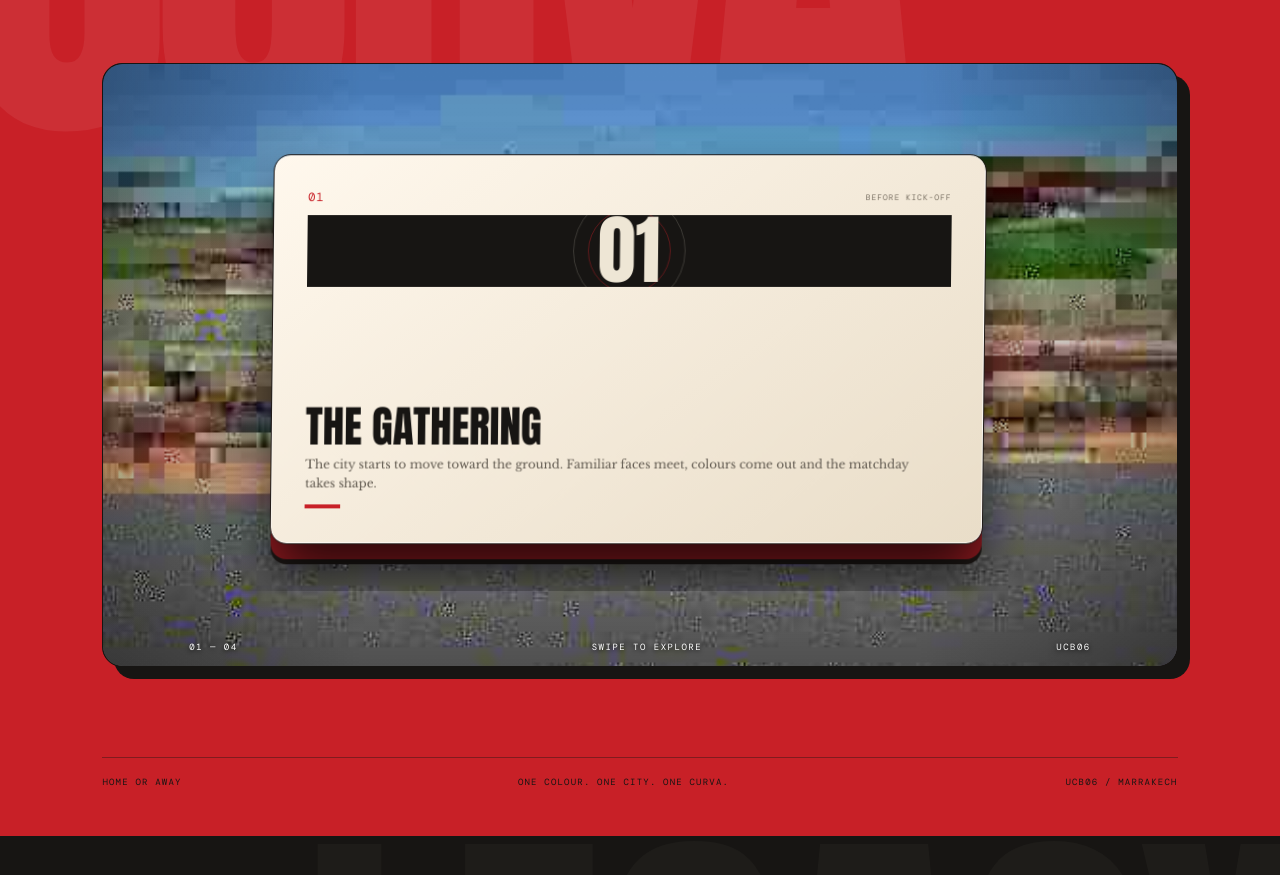
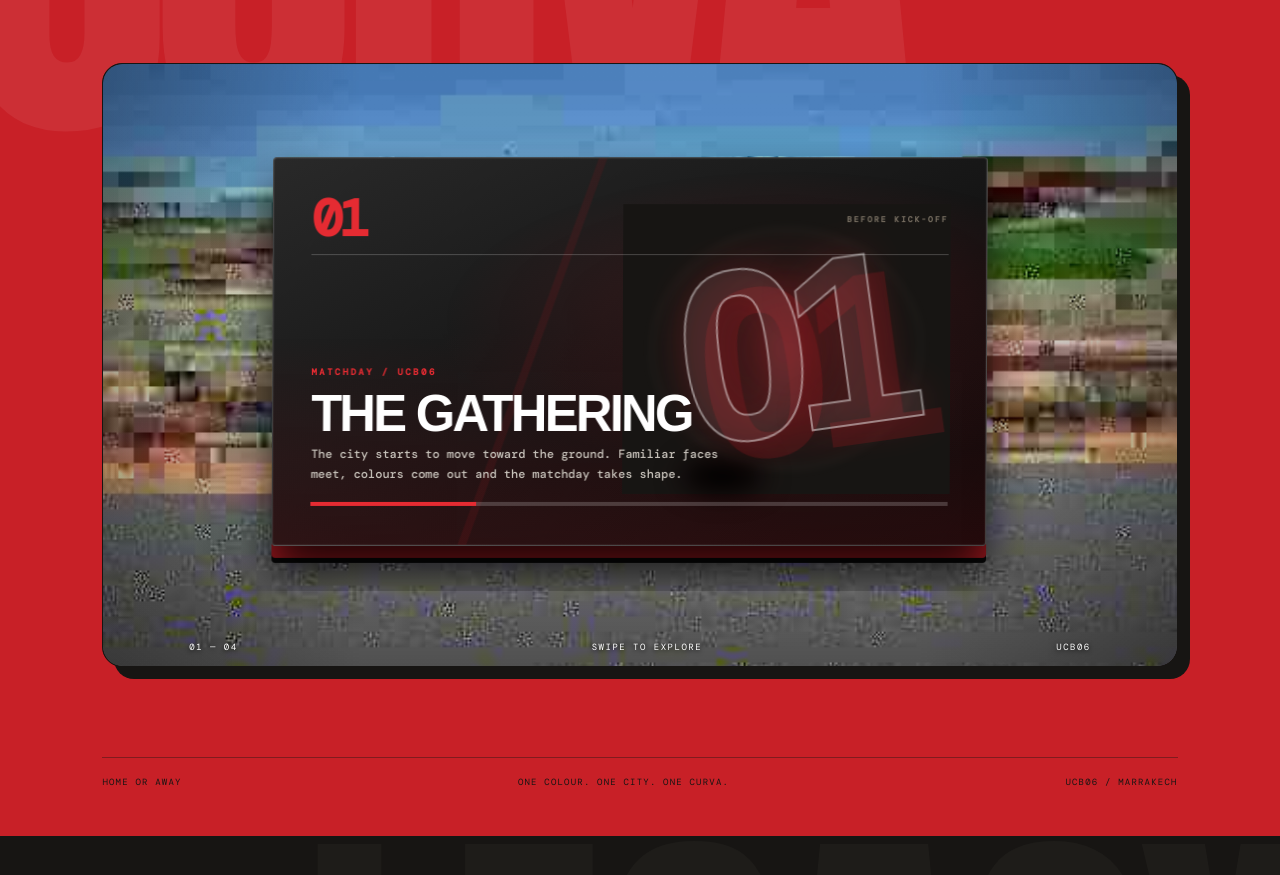
Before and after one commit to aouidate47/ucb06, a Next.js app: page / in a window 1280 px wide. Shown: the part 3432-4307 px from the top of the page. Built offline with nearby package versions, Linux system fonts and the light colour scheme.

Commit message:
Style matchday slides as LaLiga pre-match player reveals

```diff
--- a/app/globals.css
+++ b/app/globals.css
@@ -751,3 +751,71 @@ footer:before{content:'CRAZY BOYS';position:absolute;z-index:-1;right:-3vw;top:6
  .stadium-pitch-overlay .ritual-card-copy p{font-size:7px;line-height:1.35}
  .stadium-swipe-note{font-size:6px;letter-spacing:.4px}
 }
+
+
+/* LaLiga-style pre-match player reveal treatment for the four matchday slides */
+.stadium-pitch-overlay .ritual-card{
+  color:#f7f3eb!important;
+  background:linear-gradient(155deg,#292929 0%,#111 62%,#080808 100%)!important;
+  border:1px solid #ffffff35!important;
+  border-radius:4px!important;
+  outline:0!important;
+  box-shadow:0 28px 45px #000c,0 12px 0 #a71920,0 17px 0 #080808, inset 0 0 0 1px #ffffff0b!important;
+  transform:rotateY(-7deg) rotateX(2deg) translateZ(85px)!important;
+  padding:clamp(20px,3vw,42px)!important;
+}
+.stadium-pitch-overlay .ritual-card:nth-child(even){transform:rotateY(7deg) rotateX(2deg) translateZ(85px)!important}
+.stadium-pitch-overlay .ritual-card:before{
+  content:"";position:absolute;inset:0;pointer-events:none;opacity:.95;
+  background:linear-gradient(110deg,transparent 0 38%,#a7192026 38.2% 39%,transparent 39.2%),
+  radial-gradient(ellipse at 72% 42%,#a719203d 0%,transparent 48%),
+  linear-gradient(0deg,#a7192030,transparent 55%);
+}
+.stadium-pitch-overlay .ritual-card-top{position:relative;z-index:2;display:flex;align-items:center;justify-content:space-between;color:#d5d0c8!important;font:700 10px 'DM Mono',monospace;letter-spacing:2px;text-transform:uppercase;border-bottom:1px solid #ffffff35;padding-bottom:12px}
+.stadium-pitch-overlay .ritual-card-top span:first-child{font-size:clamp(28px,4vw,54px);line-height:.9;color:#e52b32!important;font-weight:900;letter-spacing:-3px}
+.stadium-pitch-overlay .ritual-graphic{
+  position:absolute!important;z-index:1;right:5%;top:12%;width:46%!important;height:75%!important;margin:0!important;
+  display:flex;align-items:center;justify-content:center;overflow:visible;
+}
+.stadium-pitch-overlay .ritual-graphic:before{
+  content:"";position:absolute;width:82%;height:82%;border-radius:50%;
+  background:radial-gradient(circle,#c3202b55 0%,#c3202b12 48%,transparent 72%);
+  filter:blur(5px);
+}
+.stadium-pitch-overlay .ritual-graphic:after{
+  content:"";position:absolute;bottom:0;left:18%;right:18%;height:12%;
+  background:#000;filter:blur(13px);border-radius:50%;
+}
+.stadium-pitch-overlay .ritual-graphic span{
+  position:relative;z-index:1;font:900 clamp(110px,19vw,260px)/.8 Arial,sans-serif;
+  letter-spacing:-.1em;color:#ffffff12!important;-webkit-text-stroke:2px #ffffff75;
+  text-shadow:18px 20px 0 #a7192040,0 0 38px #e5263235;
+  transform:rotate(-8deg) translateZ(65px);
+}
+.stadium-pitch-overlay .ritual-card-copy{position:relative;z-index:2;margin-top:auto!important;max-width:70%}
+.stadium-pitch-overlay .ritual-card-copy:before{
+  content:"MATCHDAY / UCB06";display:block;margin-bottom:12px;color:#e52b32;
+  font:700 9px 'DM Mono',monospace;letter-spacing:2.5px
+}
+.stadium-pitch-overlay .ritual-card-copy h3{
+  color:#fff!important;font:900 clamp(27px,4vw,58px)/.92 Arial,sans-serif!important;
+  letter-spacing:-.055em;text-transform:uppercase;max-width:600px;text-wrap:balance;
+}
+.stadium-pitch-overlay .ritual-card-copy p{color:#c9c4bc!important;font:500 clamp(9px,1vw,12px)/1.65 'DM Mono',monospace!important;max-width:420px}
+.stadium-pitch-overlay .ritual-card-line{position:relative;z-index:2;display:block;height:4px!important;width:100%;background:linear-gradient(90deg,#e52b32 0 26%,#ffffff30 26% 100%);margin-top:18px!important}
+.stadium-pitch-overlay .ritual-card:nth-child(2) .ritual-card-line{background:linear-gradient(90deg,#e52b32 0 50%,#ffffff30 50%)}
+.stadium-pitch-overlay .ritual-card:nth-child(3) .ritual-card-line{background:linear-gradient(90deg,#e52b32 0 75%,#ffffff30 75%)}
+.stadium-pitch-overlay .ritual-card:nth-child(4) .ritual-card-line{background:#e52b32}
+@media(max-width:800px){
+ .stadium-pitch-overlay .ritual-card{padding:16px!important;border-radius:3px!important;transform:rotateY(-5deg) rotateX(2deg) translateZ(45px)!important}
+ .stadium-pitch-overlay .ritual-card:nth-child(even){transform:rotateY(5deg) rotateX(2deg) translateZ(45px)!important}
+ .stadium-pitch-overlay .ritual-card-top{font-size:7px;letter-spacing:1px;padding-bottom:7px}
+ .stadium-pitch-overlay .ritual-card-top span:first-child{font-size:30px}
+ .stadium-pitch-overlay .ritual-graphic{right:1%;top:18%;width:48%!important;height:67%!important}
+ .stadium-pitch-overlay .ritual-graphic span{font-size:clamp(90px,28vw,160px);-webkit-text-stroke:1px #ffffff75}
+ .stadium-pitch-overlay .ritual-card-copy{max-width:76%}
+ .stadium-pitch-overlay .ritual-card-copy:before{font-size:7px;margin-bottom:7px;letter-spacing:1.5px}
+ .stadium-pitch-overlay .ritual-card-copy h3{font-size:clamp(21px,5.4vw,32px)!important}
+ .stadium-pitch-overlay .ritual-card-copy p{font-size:8px!important;line-height:1.4}
+ .stadium-pitch-overlay .ritual-card-line{margin-top:8px!important;height:3px!important}
+}
```
